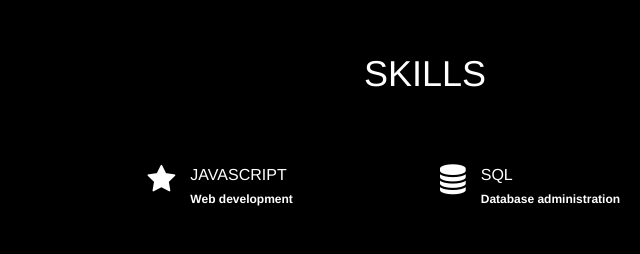
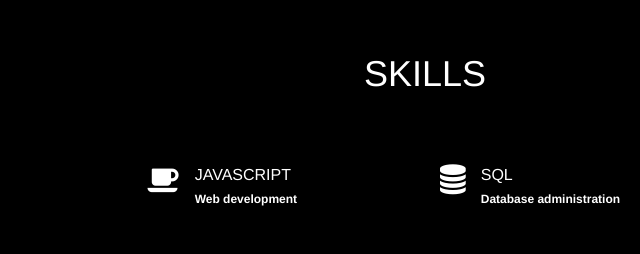
Before and after one commit to austsao/austsao.github.io, a plain HTML site: page index.html in a window 1280 px wide. Shown: the part 3088-3342 px from the top of the page, 215-855 px from the left. Drawn offline with nearby package versions, Linux system fonts and the light colour scheme.

Commit message:
changed javascript icon

```diff
--- a/index.html
+++ b/index.html
@@ -135,7 +135,7 @@
 					<i class="fa fa-html5"></i><p>HTML/CSS<br/><small>Web development</small></p>
 				</div>
 				<div class="col-lg-3 service">
-					<i class="fa fa-star"></i><p>JAVASCRIPT<br/><small>Web development</small></p>
+					<i class="fa fa-coffee"></i><p>JAVASCRIPT<br/><small>Web development</small></p>
 				</div>
 				<div class="col-lg-3 service">
 					<i class="fa fa-database"></i><p>SQL<br/><small>Database administration</small></p>
```
